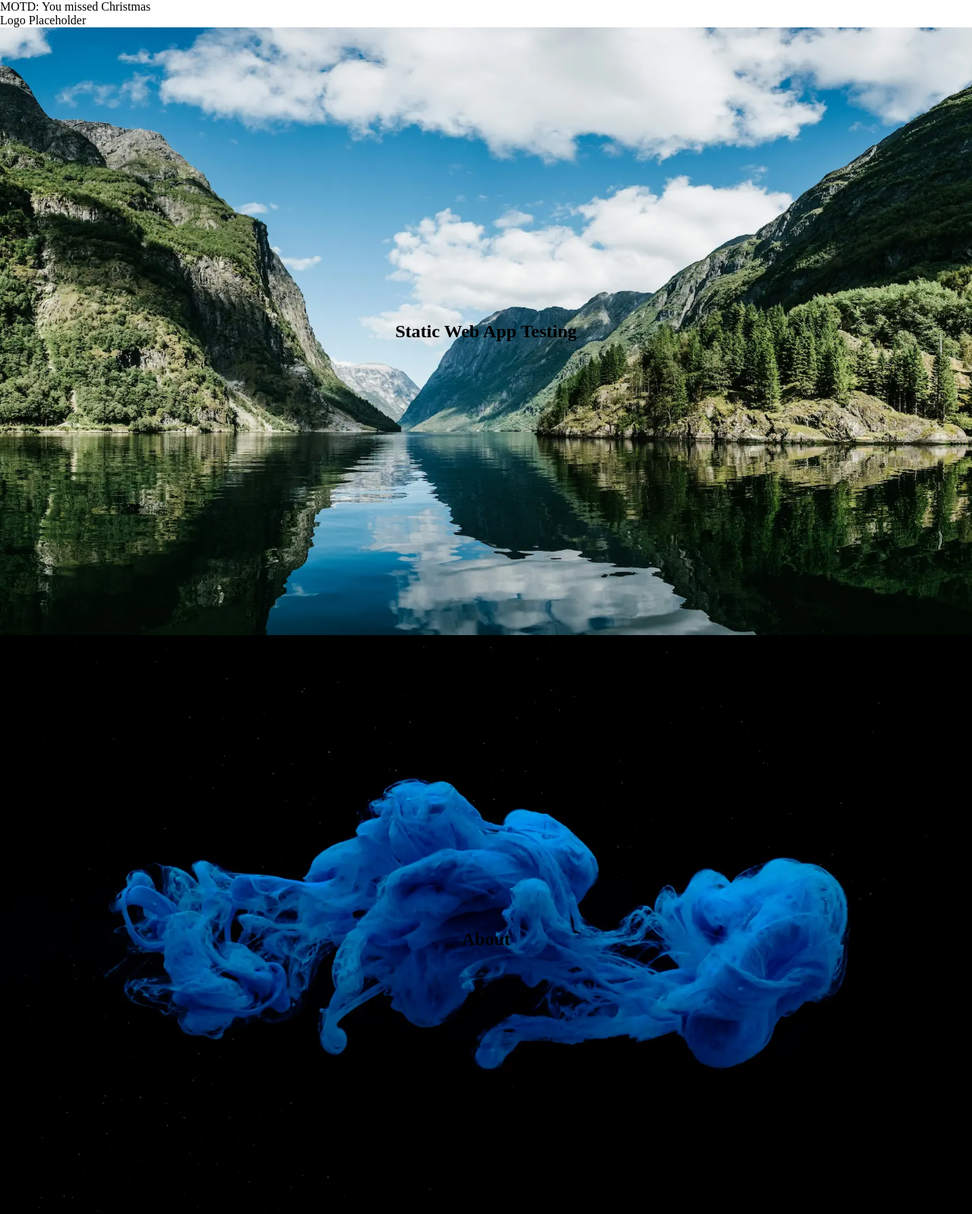
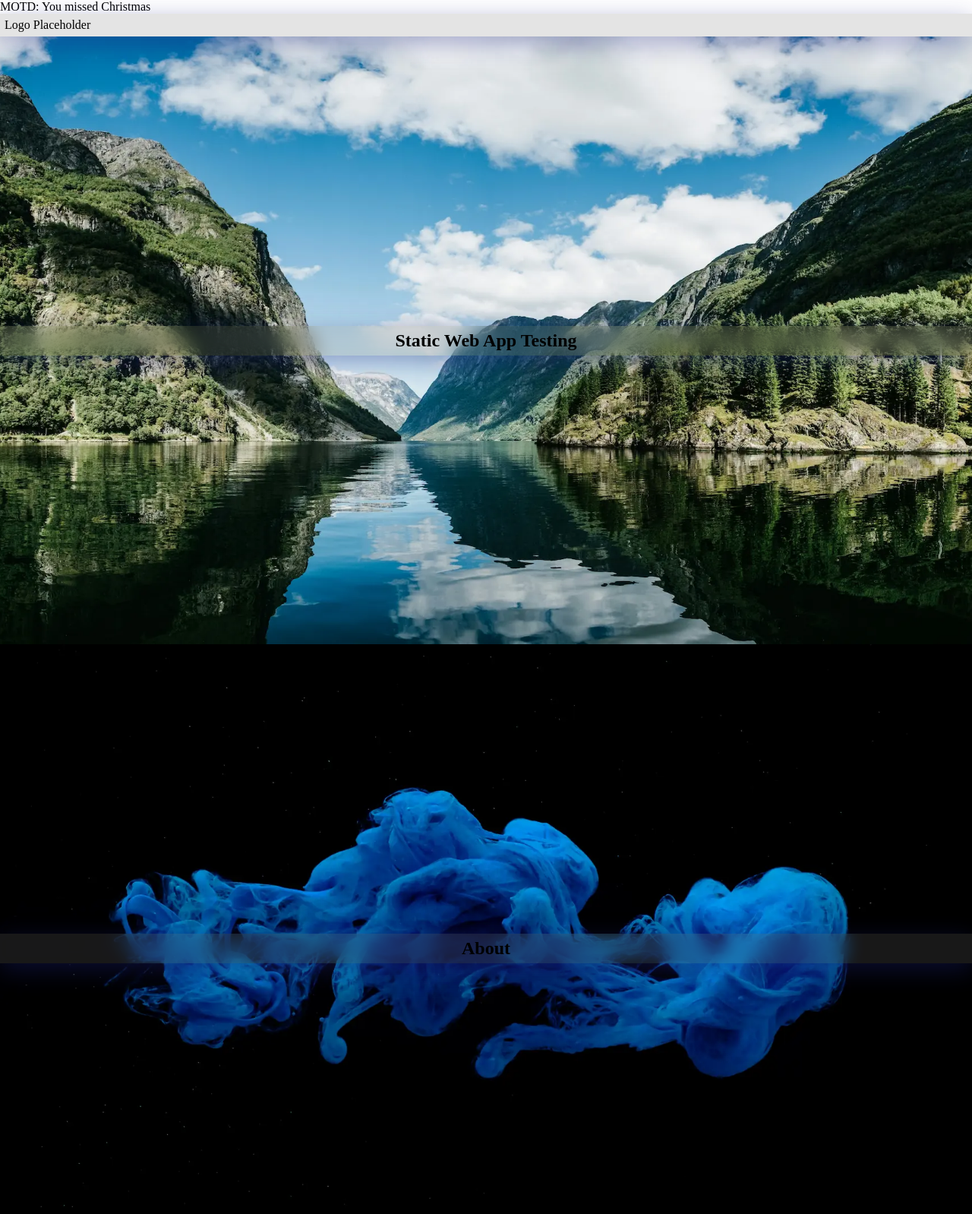
Before and after one commit to LarsGJobloop/test-static-web-app, a plain HTML site: page index.html in a window 1280 px wide. Shown: the top 1598 px of the page at 76% size. Drawn offline with Linux system fonts and the light colour scheme.

Commit message:
update style

```diff
--- a/index.html
+++ b/index.html
@@ -24,30 +24,30 @@
       document.querySelector("#motd").textContent = randomEntry(motds)
     </script>
 
-    <header class="sticky top">
+    <header class="sticky top glass-smoked p-md">
       <a href="/">Logo Placeholder</a>
     </header>
 
     <main class="grow">
       <section class="flex flex-col justify-center min-h-screen section-hero">
-        <h1 class="text-center">Static Web App Testing</h1>
+        <h1 class="text-center glass-smoked p-md">Static Web App Testing</h1>
       </section>
 
       <section class="flex flex-col justify-center min-h-screen section-about">
-        <h2 class="text-center">About</h2>
+        <h2 class="text-center glass-smoked p-md">About</h2>
       </section>
 
       <section class="flex flex-col justify-center min-h-screen section-projects">
-        <h1 class="text-center">Projects</h1>
+        <h1 class="text-center glass-smoked p-md">Projects</h1>
       </section>
 
       <section class="flex flex-col justify-center min-h-screen section-contact">
-        <h1 class="text-center">Contact</h1>
+        <h1 class="text-center glass-smoked p-md">Contact</h1>
       </section>
     </main>
 
     <footer>
-      <p class="text-center">By Lars G</p>
+      <p class="text-center glass-smoked p-md">By Lars G</p>
     </footer>
   </body>
 </html>
--- a/styles.css
+++ b/styles.css
@@ -1,3 +1,5 @@
+/* User Stylesheet overrides */
+
 * {
   margin: 0px;
   padding: 0px;
@@ -8,6 +10,8 @@ a {
   color: inherit;
   text-decoration: inherit;
 }
+
+/* Utilities */
 
 .flex {
   display: flex;
@@ -34,6 +38,16 @@ a {
   top: 0px;
 }
 
+:root {
+  --spacing-base: 2px;
+}
+
+.p-sm {padding: calc(var(--spacing-base) * 1);}
+.p-md {padding: calc(var(--spacing-base) * 3);}
+.p-lg {padding: calc(var(--spacing-base) * 5);}
+
+/* Section specific */
+
 .section-hero {
   background-image: url("assets/fjords.webp");
   background-position: center;
@@ -54,3 +68,12 @@ a {
   background-position: center;
   background-size: cover;
 }
+
+/* Materials */
+
+.glass-smoked {
+  background: rgba( 119, 119, 119, 0.2 );
+  box-shadow: 0 8px 32px 0 rgba( 31, 38, 135, 0.37 );
+  backdrop-filter: blur( 11.5px );
+  -webkit-backdrop-filter: blur( 11.5px );
+}
```
